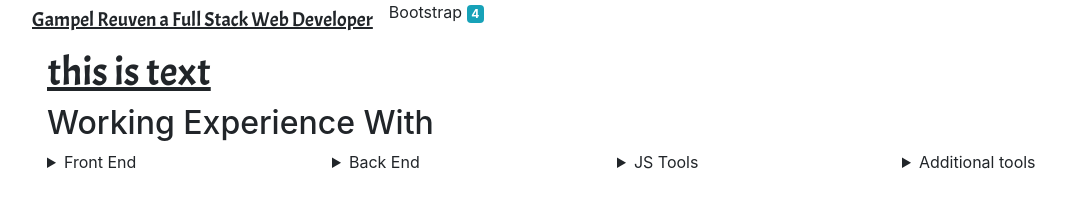
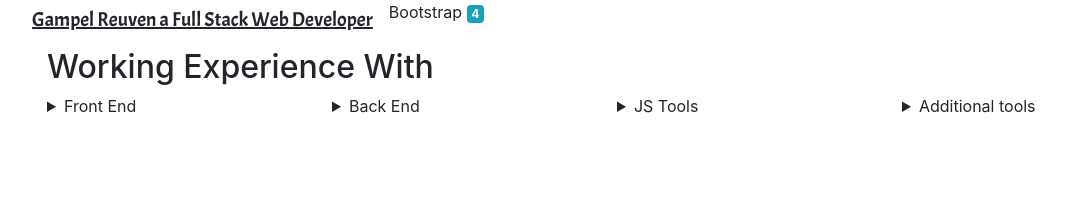
Before and after one commit to ruvengam/ruvengam.github.io, a website: page index.html in a window 1280 px wide. Shown: the whole page, without its empty margins (38-1104 px from the left). Drawn offline with nearby package versions, Linux system fonts and the light colour scheme.

Commit message:
removed unnecessary container with test mokup

```diff
--- a/index.html
+++ b/index.html
@@ -31,10 +31,6 @@
 		</section>
 
 	</header>
-
-    <div class="container">
-        <h1>this is text</h1>
-    </div>
 
 	<main class="main" role="main">
 
```
